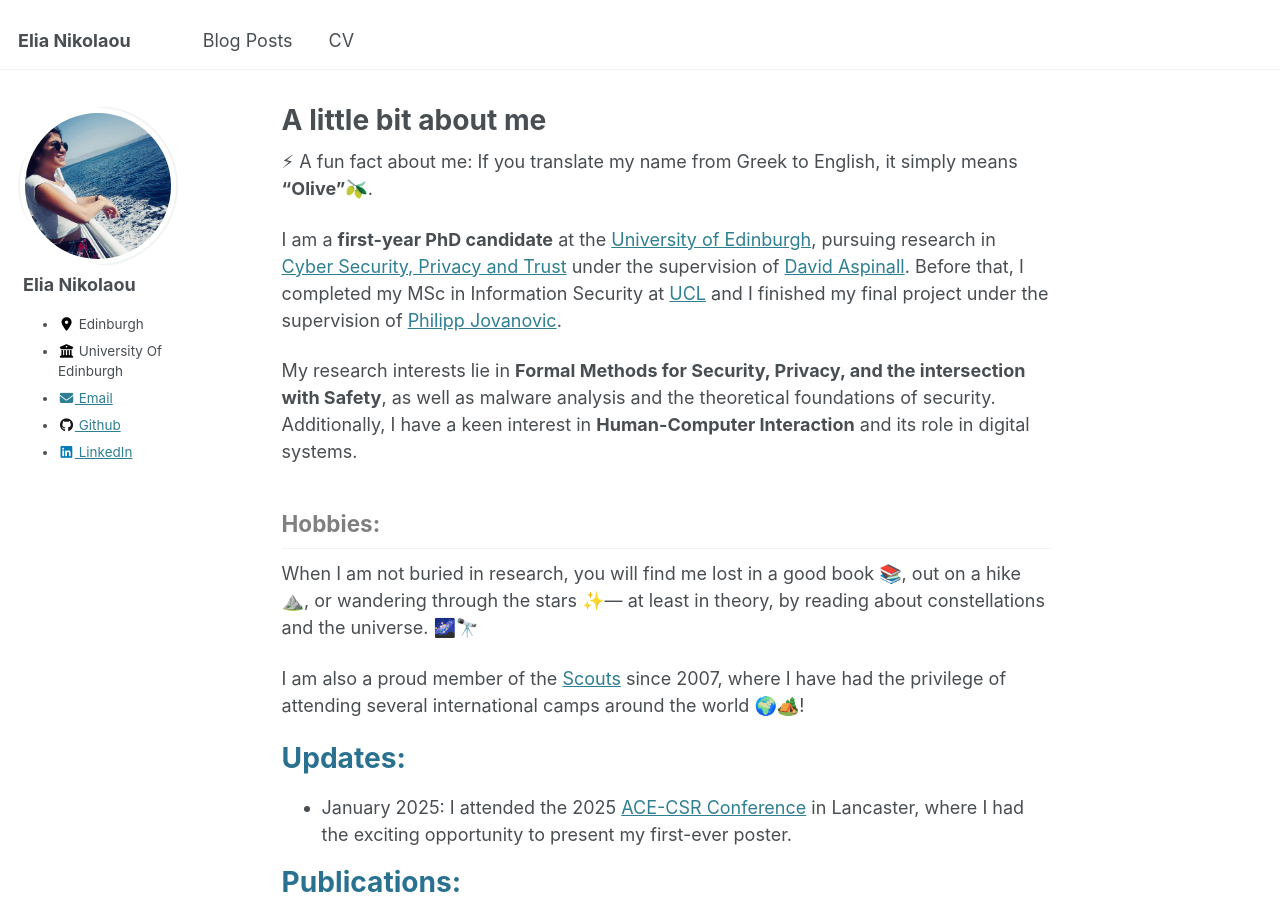
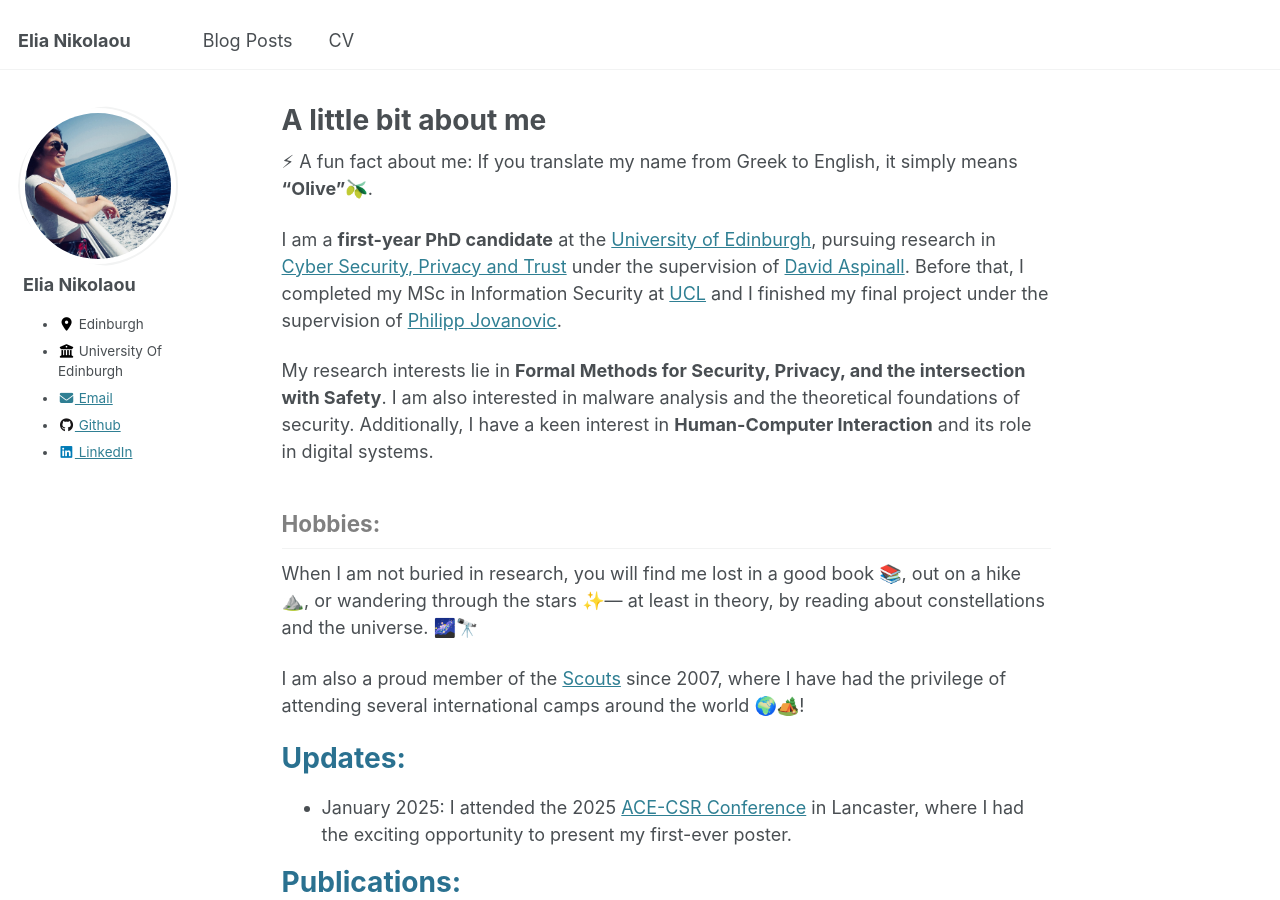
Before and after one commit to Elia-Nikolaou/Elia-Nikolaou.github.io, a Jekyll site: the page built from _pages/about.md, in a window 1280 px wide and 900 px high. Built offline with Jekyll 4.4.1, drawn with Linux system fonts in a browser that asks for light colours.

Commit message:
Update about.md

```diff
--- a/_pages/about.md
+++ b/_pages/about.md
@@ -11,7 +11,7 @@ redirect_from:
 
 I am a **first-year PhD candidate** at the [University of Edinburgh](https://www.ed.ac.uk/), pursuing research in [Cyber Security, Privacy and Trust](https://cyber.ed.ac.uk/) under the supervision of [David Aspinall](https://homepages.inf.ed.ac.uk/da/). Before that, I completed my MSc in Information Security at [UCL](https://www.ucl.ac.uk/) and I finished my final project under the supervision of [Philipp Jovanovic](https://profiles.ucl.ac.uk/75518-philipp-jovanovic).
 
-My research interests lie in **Formal Methods for Security, Privacy, and the intersection with Safety**, as well as malware analysis and the theoretical foundations of security. Additionally, I have a keen interest in **Human-Computer Interaction** and its role in digital systems.
+My research interests lie in **Formal Methods for Security, Privacy, and the intersection with Safety**. I am also interested in malware analysis and the theoretical foundations of security. Additionally, I have a keen interest in **Human-Computer Interaction** and its role in digital systems.
 
 <span style="color:gray">Hobbies:</span>
 -------
```
